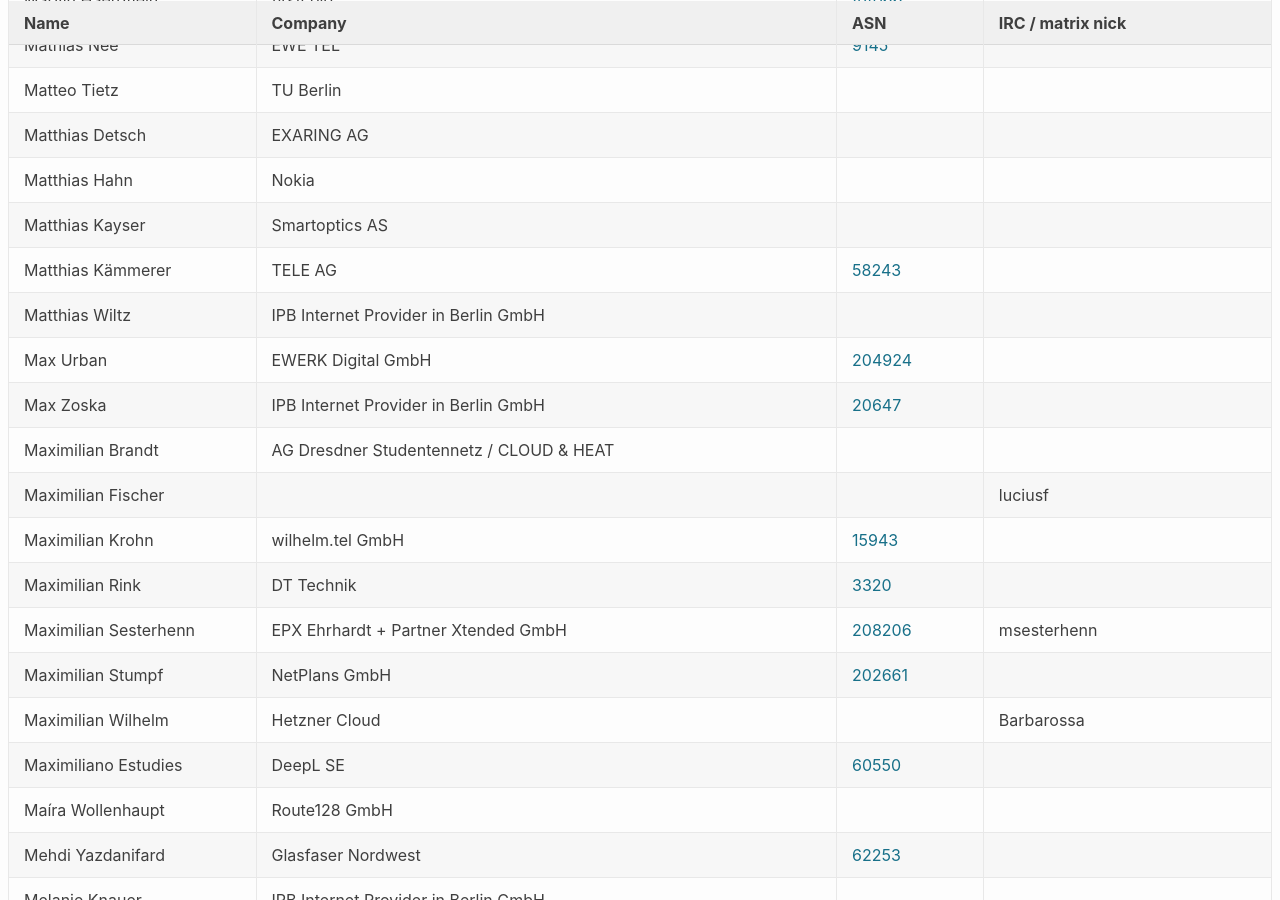
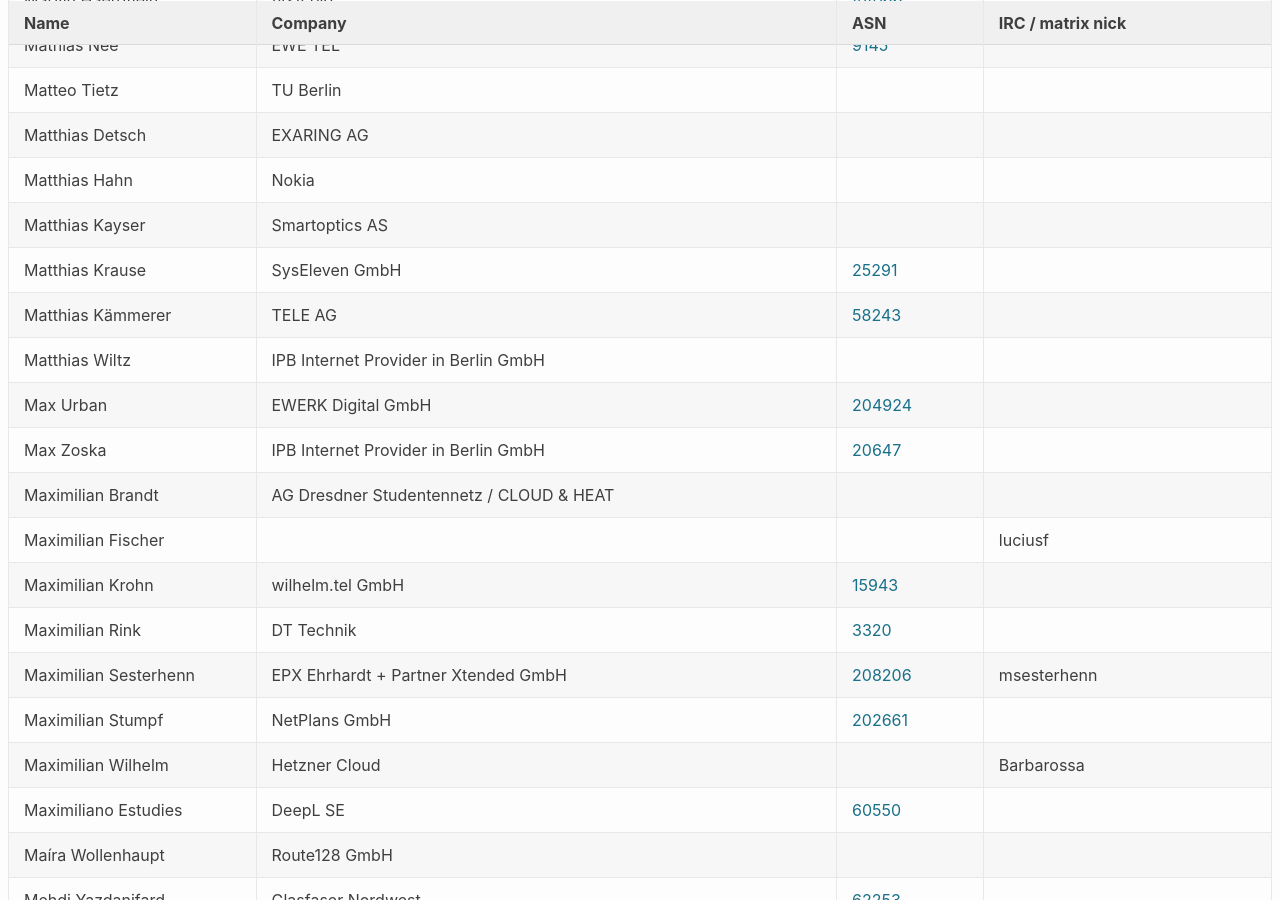
Before and after one commit to denog/pretix-attendeelist, a Jekyll site: the page built from denog16/index.markdown, in a window 1280 px wide and 900 px high, scrolled down 12871 px. Built offline with Jekyll 4.4.1, drawn with Linux system fonts in a browser that asks for light colours.

Commit message:
Latest data: Fri Oct 25 10:11:04 UTC 2024

```diff
--- a/_data/attendees_denog16_onsite.json
+++ b/_data/attendees_denog16_onsite.json
@@ -1734,6 +1734,12 @@
     "asn": null
   },
   {
+    "name": "Matthias Krause",
+    "company": "SysEleven GmbH",
+    "irc": null,
+    "asn": "25291"
+  },
+  {
     "name": "Matthias Wiltz",
     "company": "IPB Internet Provider in Berlin GmbH",
     "irc": null,
```
